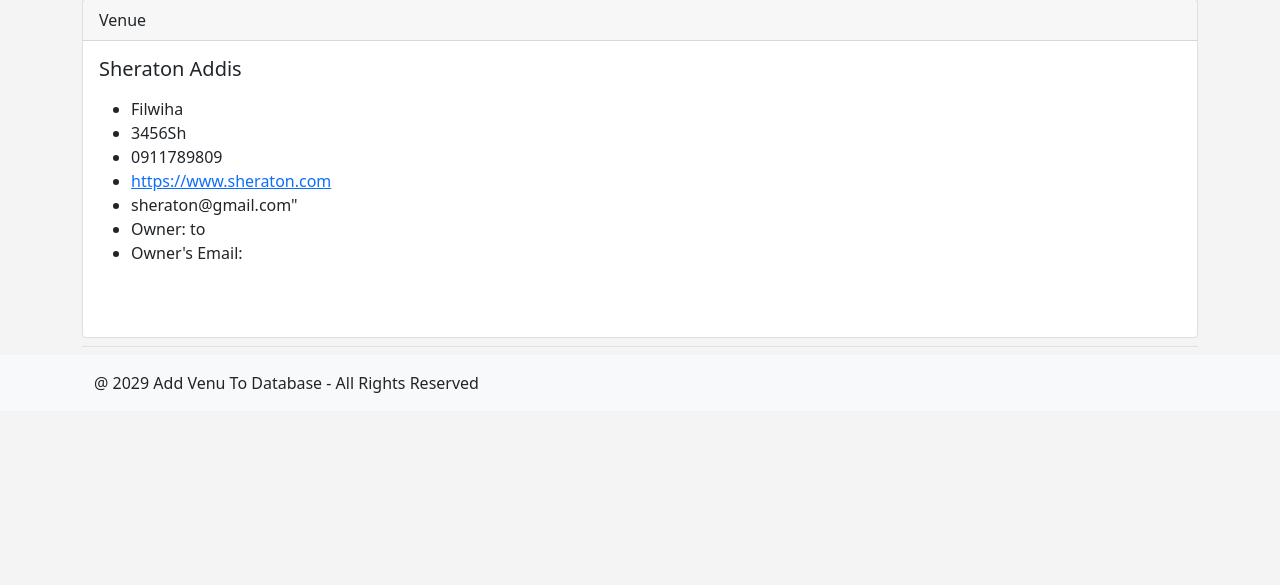
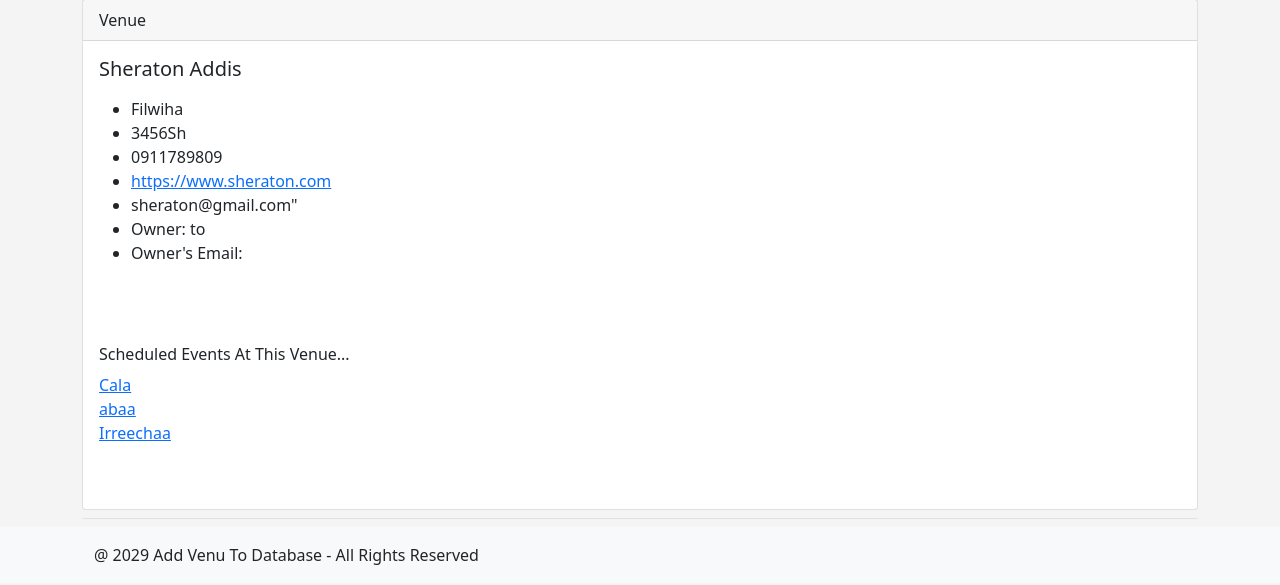
Before and after one commit to tolemariamfufat/django-tutorial, a Django app: page /show_venue/13 in a window 1280 px wide. Shown: the part 215-800 px from the top of the page. Run offline with Django 5.2, Linux system fonts and the light colour scheme; data comes from the database, SQL or seed files in the repository; both versions use the stored data as it was after the commit.

Commit message:
List events on venue pages is added

```diff
--- a/formtutorial/formsapp/templates/formsapp/show_venue.html
+++ b/formtutorial/formsapp/templates/formsapp/show_venue.html
@@ -35,7 +35,19 @@
                  <img src="{{ venue.venue_image.url }}" width=600>
                  {% endif %}
             </p>
+            <br/>
+            <h6>Scheduled Events  At This Venue...</h6>
+            {% if events %}
+            {% for event in events %}
+            <a href="{% url "show_event" event.id %}"> {{ event }}</a><br/>
+            {% endfor %}
+            <br/>
+            {% else %}
+            <li>No Events Scheduled At This Time!</li>
+
+            {% endif %}
         </div>
+        <br/>
       </div>
 
 
--- a/formtutorial/formsapp/views.py
+++ b/formtutorial/formsapp/views.py
@@ -281,8 +281,10 @@ def search_events(request):
 def show_venue(request, venue_id):
     venue = Venue.objects.get(pk=venue_id)
     venue_owner = User.objects.get(pk=venue.owner)
+     # Grab the events from that venue
+    events = venue.event_set.all()
     return render(request, 'formsapp/show_venue.html',
-                  {'venue': venue, 'venue_owner': venue_owner})
+                  {'venue': venue, 'venue_owner': venue_owner, 'events': events})
 def list_venues(request):
     #venue_list = Venue.objects.all().order_by('-name') # '?' for random
     venue_list = Venue.objects.all()
```
Also changed, not shown: formtutorial/db.sqlite3.
